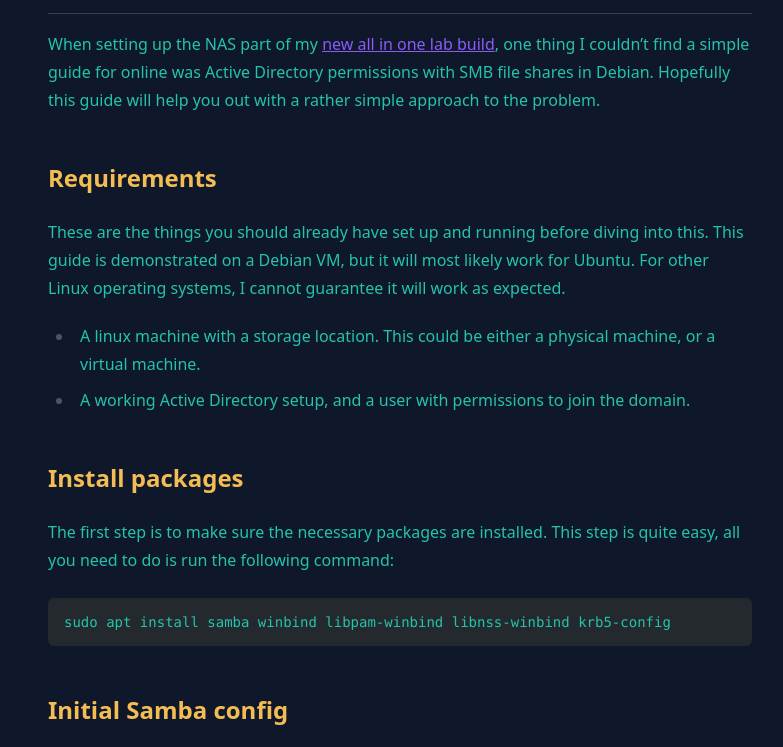
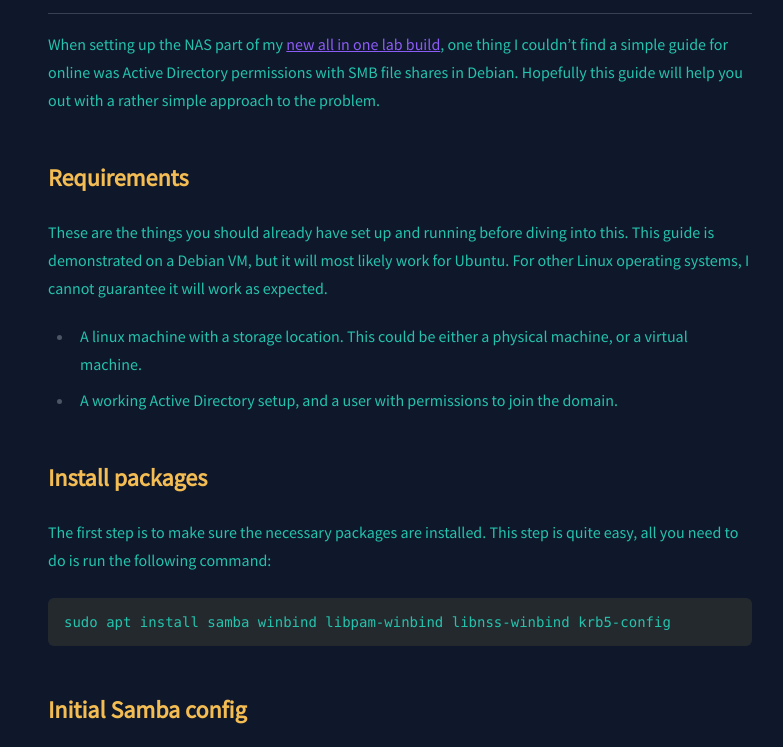
Before and after one commit to Kalininator/site, an Astro site: page /posts/debian-smb-file-shares in a window 1280 px wide. Shown: the part 602-1349 px from the top of the page, without its empty margins (240-1023 px from the left). Built offline with nearby package versions, Linux system fonts and the light colour scheme; Astro itself is replaced by a stand-in of ours; code samples lack their colours; a web font is replaced by a local one.

Commit message:
source sans as main font

```diff
--- a/package.json
+++ b/package.json
@@ -15,6 +15,7 @@
     "@astrojs/sitemap": "^3.0.0",
     "@astrojs/tailwind": "^5.0.0",
     "@fontsource/gugi": "^5.0.10",
+    "@fontsource/source-sans-pro": "^5.0.8",
     "astro": "^3.0.2",
     "tailwindcss": "^3.3.3"
   },
--- a/src/components/BaseHead.astro
+++ b/src/components/BaseHead.astro
@@ -2,6 +2,7 @@
 // Import the global.css file here so that it is included on
 // all pages through the use of the <BaseHead /> component.
 import '@fontsource/gugi'
+import '@fontsource/source-sans-pro'
 import { ViewTransitions } from 'astro:transitions'
 
 interface Props {
--- a/src/layouts/Layout.astro
+++ b/src/layouts/Layout.astro
@@ -4,8 +4,8 @@
 const menuItems = [{ label: `Blog`, url: '/posts' }]
 ---
 
-<div class='max-w-screen-md mx-auto'>
-  <header class='relative z-10 text-main'>
+<div class='max-w-screen-md mx-auto font-sans text-main'>
+  <header class='relative z-10'>
     <div
       class='mx-auto flex h-14 max-w-screen-md flex-wrap items-center justify-between px-4'
     >
--- a/tailwind.config.cjs
+++ b/tailwind.config.cjs
@@ -6,7 +6,7 @@
   theme: {
     extend: {
       fontFamily: {
-        // sans: ['var(--font-source-sans)'],
+        sans: ['Source Sans Pro', ...defaultTheme.fontFamily.sans],
         gugi: ['Gugi', ...defaultTheme.fontFamily.sans]
         // jetbrains: ['var(--font-jetbrains)']
       },
```
Also changed, not shown: 1 other file.
